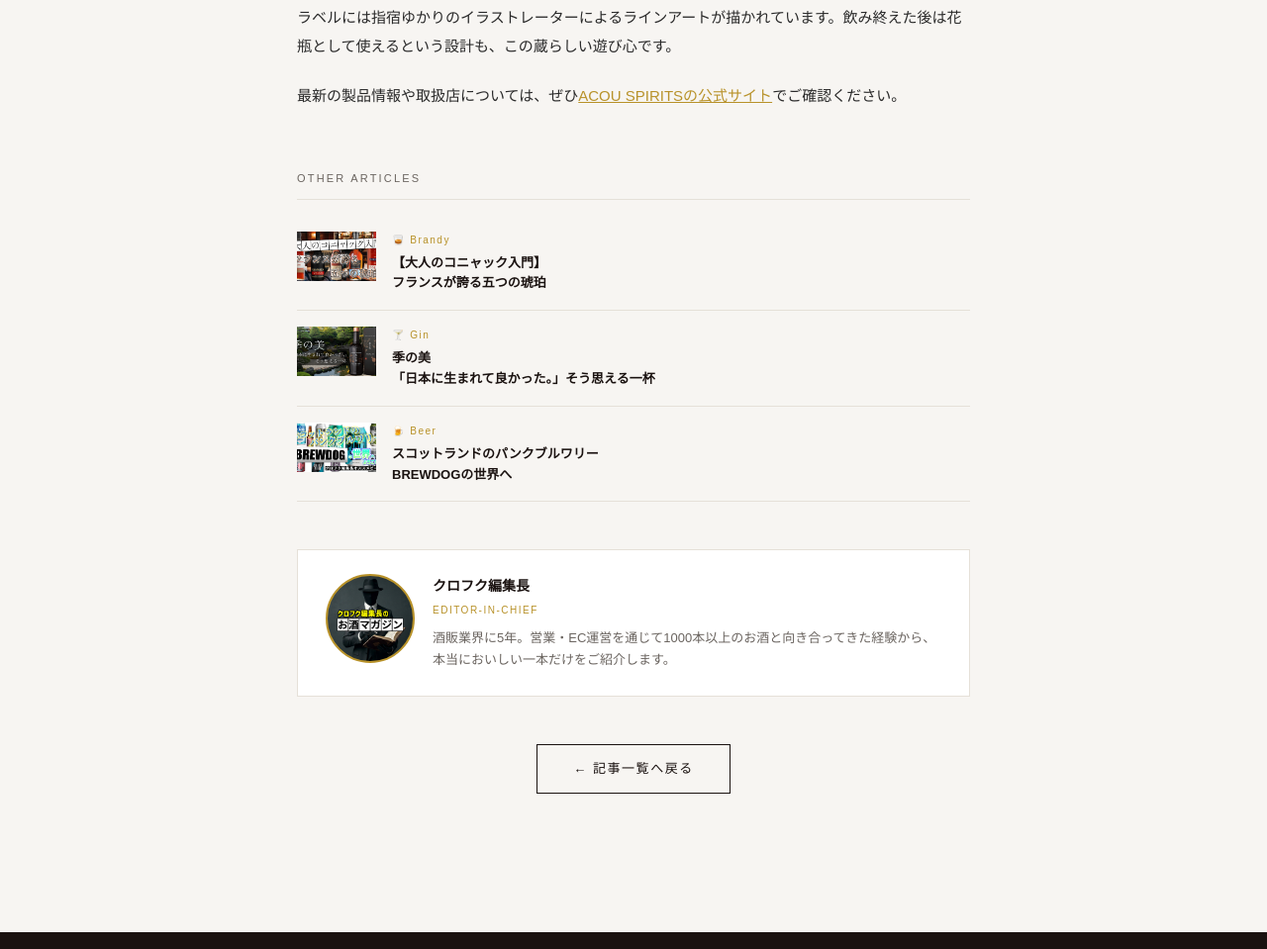
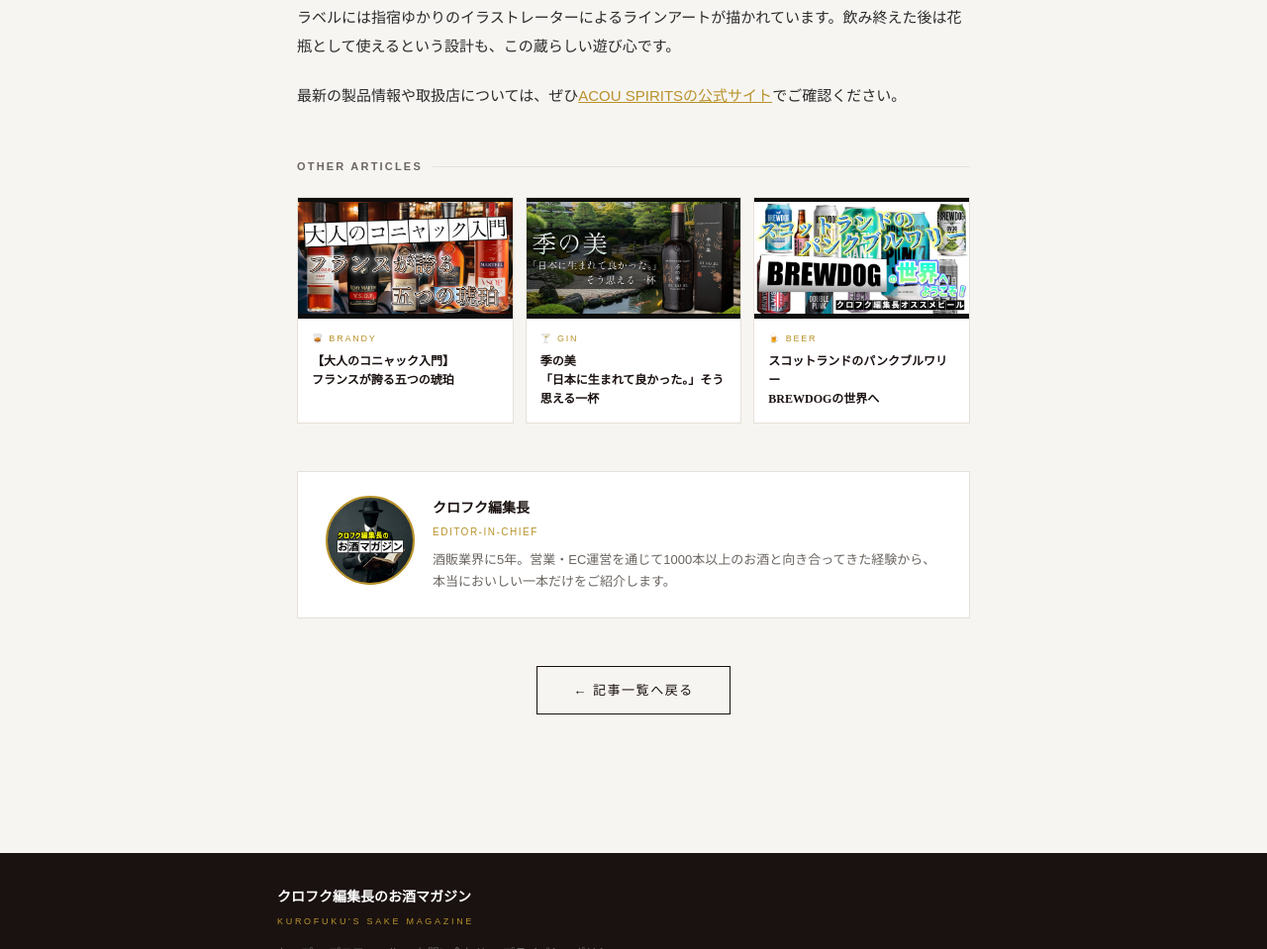
Before and after one commit to kouhei-yasumoto/krofuku, a plain HTML site: page article-acouspirits.html in a window 1280 px wide. Shown: the part 4456-5415 px from the top of the page at 99% size. Drawn offline with Linux system fonts and the light colour scheme.

Commit message:
Add files via upload

```diff
--- a/article-acouspirits.html
+++ b/article-acouspirits.html
@@ -292,39 +292,18 @@
     .raku-link:hover { background: #a00000; }
 
     /* ===== RELATED ARTICLES ===== */
-    .related-section {
-      margin-top: 60px;
-      margin-bottom: 48px;
-    }
-    .related-label {
-      font-size: 11px;
-      letter-spacing: 0.2em;
-      color: var(--muted);
-      text-transform: uppercase;
-      margin-bottom: 16px;
-      padding-bottom: 10px;
-      border-bottom: 1px solid var(--border);
-    }
-    .related-card {
-      display: flex;
-      gap: 16px;
-      padding: 16px 0;
-      border-bottom: 1px solid var(--border);
-      text-decoration: none;
-      color: inherit;
-      transition: opacity 0.2s;
-    }
-    .related-card:hover { opacity: 0.7; }
-    .related-thumb {
-      width: 80px;
-      min-width: 80px;
-      height: 50px;
-      background: var(--dark);
-      overflow: hidden;
-    }
-    .related-thumb img { width: 100%; height: 100%; object-fit: cover; }
-    .related-title { font-size: 13px; color: var(--dark); line-height: 1.6; font-weight: bold; }
-    .related-cat { font-size: 10px; color: var(--gold); letter-spacing: 0.15em; margin-bottom: 4px; }
+    .related-section { margin-top: 48px; }
+    .related-label { display: flex; align-items: center; gap: 10px; margin-bottom: 20px; }
+    .related-label span { font-size: 11px; font-weight: bold; color: var(--muted); letter-spacing: 0.2em; text-transform: uppercase; }
+    .related-label .line { flex: 1; height: 1px; background: var(--border); }
+    .related-grid { display: grid; grid-template-columns: repeat(3, 1fr); gap: 12px; }
+    .related-card { background: #fff; border: 1px solid var(--border); display: block; transition: box-shadow 0.2s; }
+    .related-card:hover { box-shadow: 0 4px 16px rgba(0,0,0,0.08); }
+    .related-thumb { width: 100%; aspect-ratio: 16/9; overflow: hidden; }
+    .related-thumb img { width: 100%; height: 100%; object-fit: contain; display: block; background: #0d0d0d; }
+    .related-body { padding: 12px 14px 14px; }
+    .related-cat { font-size: 9px; letter-spacing: 0.2em; color: var(--gold); text-transform: uppercase; margin-bottom: 6px; }
+    .related-title { font-size: 12px; line-height: 1.6; color: var(--dark); font-family: 'Hiragino Mincho ProN', serif; font-weight: bold; }
 
     /* ===== AUTHOR ===== */
     .author-block {
```
